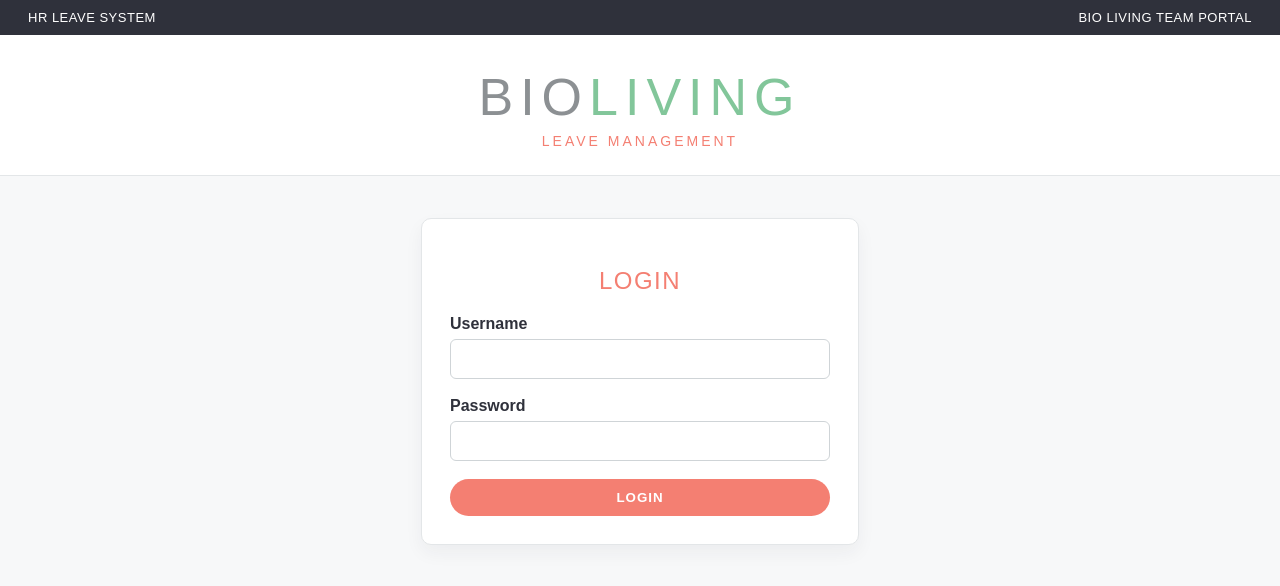
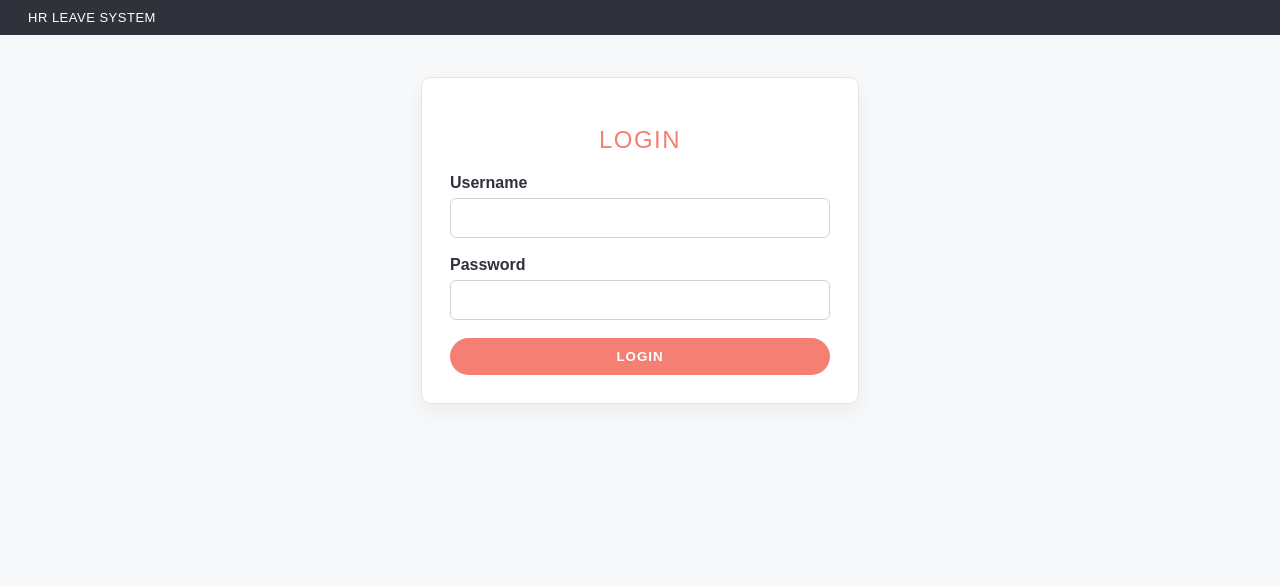
Before and after one commit to gavinczm-bot/hr-system, a Flask app: page /login in a window 1280 px wide. Shown: the top 586 px of the page. Run offline with Flask 3, Linux system fonts and the light colour scheme; some libraries are stand-ins or nearby versions.

Commit message:
Fix admin filter alignment and remove login branding

```diff
--- a/templates/admin_leave_requests.html
+++ b/templates/admin_leave_requests.html
@@ -4,7 +4,7 @@
 
 <h2>Admin - All Leave Requests</h2>
 
-<form method="get" action="{{ url_for('admin_leave_requests') }}" class="filters">
+<form method="get" action="{{ url_for('admin_leave_requests') }}" class="filters admin-filters">
     <div>
         <label>Start Date</label>
         <input type="date" name="start_date" value="{{ filter_start }}">
--- a/templates/login.html
+++ b/templates/login.html
@@ -3,13 +3,9 @@
 <head>
     <title>Login - HR Leave System</title>
     <style>
-        :root { --bio-navy:#2f313b; --bio-coral:#f47f72; --bio-green:#82c69a; --bio-border:#e3e6e8; }
+        :root { --bio-navy:#2f313b; --bio-coral:#f47f72; --bio-border:#e3e6e8; }
         body { margin:0; font-family:Arial, Helvetica, sans-serif; background:#f7f8f9; color:#20242a; }
-        .topbar { background:var(--bio-navy); color:#fff; padding:10px 28px; text-transform:uppercase; letter-spacing:.5px; font-size:13px; display:flex; justify-content:space-between; }
-        .brandbar { background:#fff; padding:36px 30px 26px; text-align:center; border-bottom:1px solid var(--bio-border); }
-        .brand { font-size:52px; letter-spacing:7px; font-weight:300; color:#8c9093; line-height:1; }
-        .brand .green { color:var(--bio-green); }
-        .subtitle { margin-top:10px; color:var(--bio-coral); letter-spacing:3px; text-transform:uppercase; font-size:14px; }
+        .topbar { background:var(--bio-navy); color:#fff; padding:10px 28px; text-transform:uppercase; letter-spacing:.5px; font-size:13px; }
         .login-card { width:380px; max-width:calc(100% - 40px); margin:42px auto; background:#fff; padding:28px; border-radius:10px; border:1px solid var(--bio-border); box-shadow:0 8px 18px rgba(47,49,59,.05); }
         h2 { color:var(--bio-coral); text-transform:uppercase; letter-spacing:1.5px; text-align:center; font-weight:400; }
         input { width:100%; box-sizing:border-box; padding:11px 12px; border:1px solid #cfd4d7; border-radius:6px; font-size:14px; }
@@ -19,12 +15,7 @@
     </style>
 </head>
 <body>
-<div class="topbar"><div>HR Leave System</div><div>Bio Living Team Portal</div></div>
-<div class="brandbar">
-    <div class="brand">BIO<span class="green">LIVING</span></div>
-    <div class="subtitle">Leave Management</div>
-</div>
-
+<div class="topbar">HR Leave System</div>
 <div class="login-card">
     <h2>Login</h2>
 
```
Also changed, not shown: templates/base.html (+17 -1 lines).
